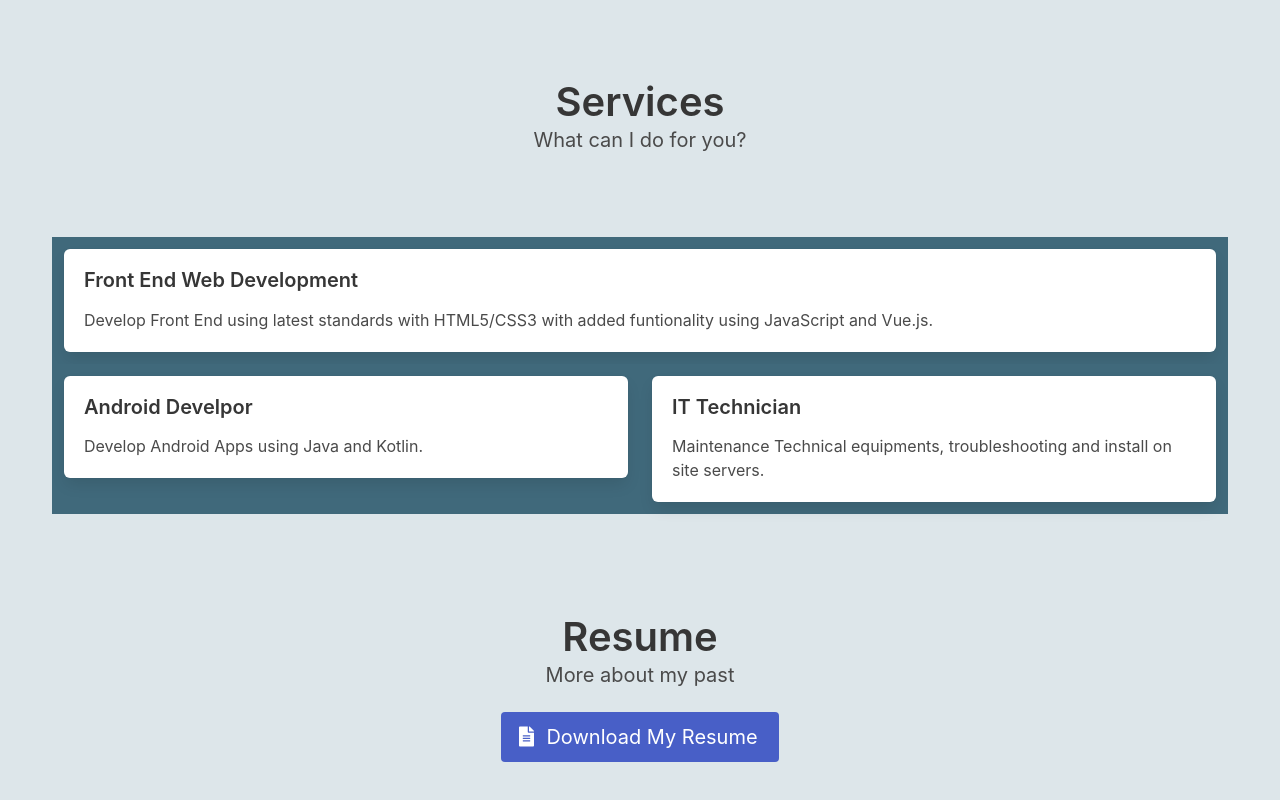
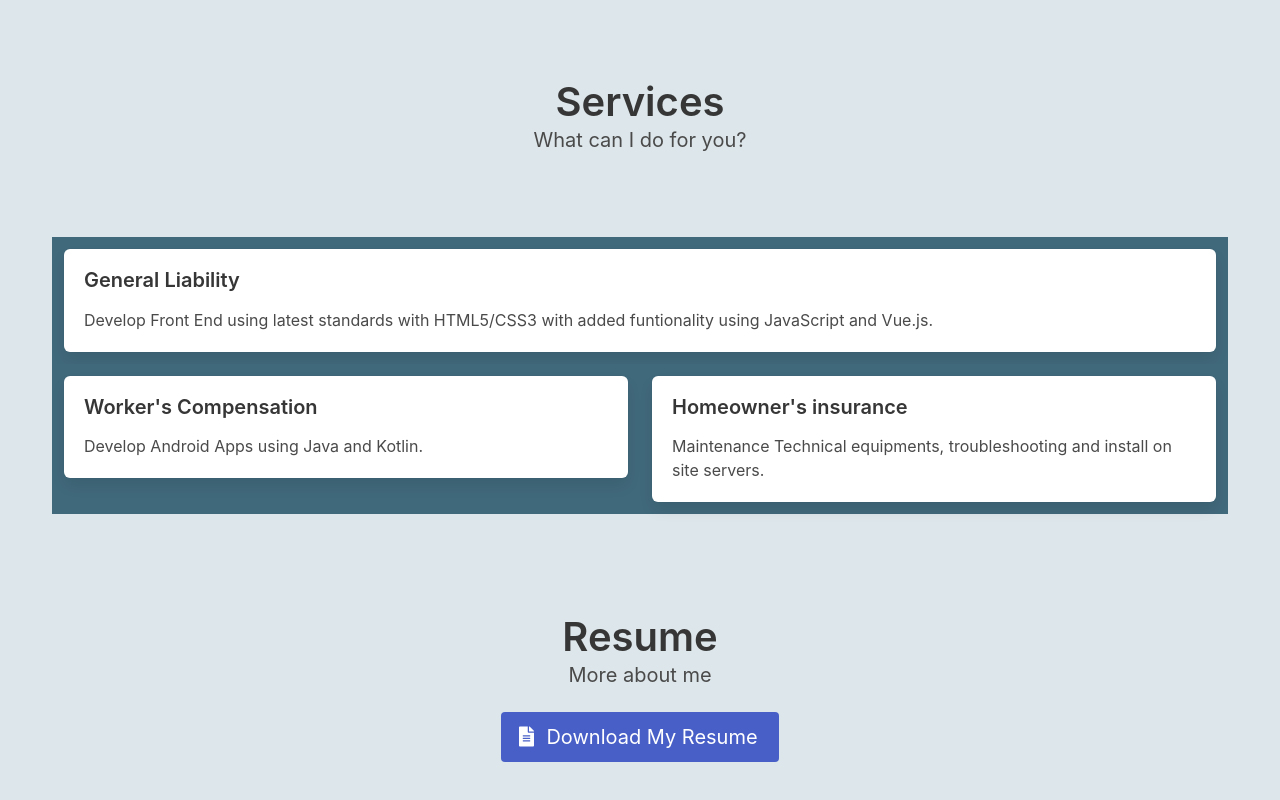
Before and after one commit to roopmultani/Portfolio, a plain HTML site: page index.html in a window 1280 px wide. Shown: the part 1434-2234 px from the top of the page. Drawn offline with nearby package versions, Linux system fonts and the light colour scheme; a script that the page names is missing.

Commit message:
Update index.html

```diff
--- a/index.html
+++ b/index.html
@@ -70,7 +70,7 @@
           Rupinder Kaur
         </h1>
         <h2 class="subtitle is-3">
-          Full Stack Web Developer
+          Senior Underwriter Manager
         </h2>
       </div>
     </div>
@@ -220,7 +220,7 @@
         <div class="column">
           <div class="box">
             <div class="content">
-              <h4 class="title is-5">Front End Web Development</h4>
+              <h4 class="title is-5">General Liability</h4>
               Develop Front End using latest standards with HTML5/CSS3 with added funtionality using JavaScript and
               Vue.js.
             </div>
@@ -232,7 +232,7 @@
         <div class="column">
           <div class="box">
             <div class="content">
-              <h4 class="title is-5">Android Develpor</h4>
+              <h4 class="title is-5">Worker's Compensation</h4>
               Develop Android Apps using Java and Kotlin.
             </div>
           </div>
@@ -240,7 +240,7 @@
         <div class="column">
           <div class="box">
             <div class="content">
-              <h4 class="title is-5">IT Technician</h4>
+              <h4 class="title is-5">Homeowner's insurance</h4>
               Maintenance Technical equipments, troubleshooting and install on site servers.
             </div>
           </div>
@@ -253,7 +253,7 @@
   <section class="section" id="resume">
     <div class="section-heading">
       <h3 class="title is-2">Resume</h3>
-      <h4 class="subtitle is-5">More about my past</h4>
+      <h4 class="subtitle is-5">More about me</h4>
       <a href="Rupinder-Resume_2023.pdf" class="button is-link is-medium" download>
         <span class="icon">
           <i class="fas fa-file-alt"></i>
```
